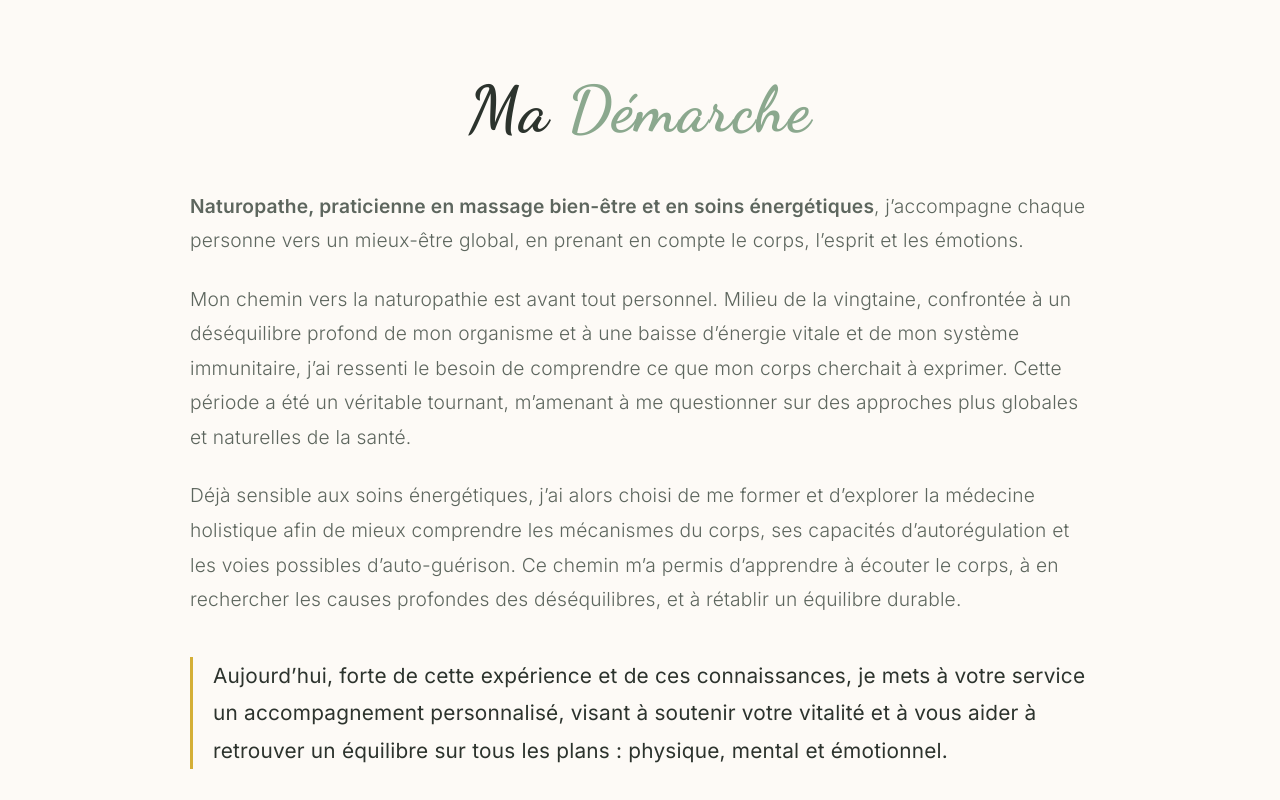
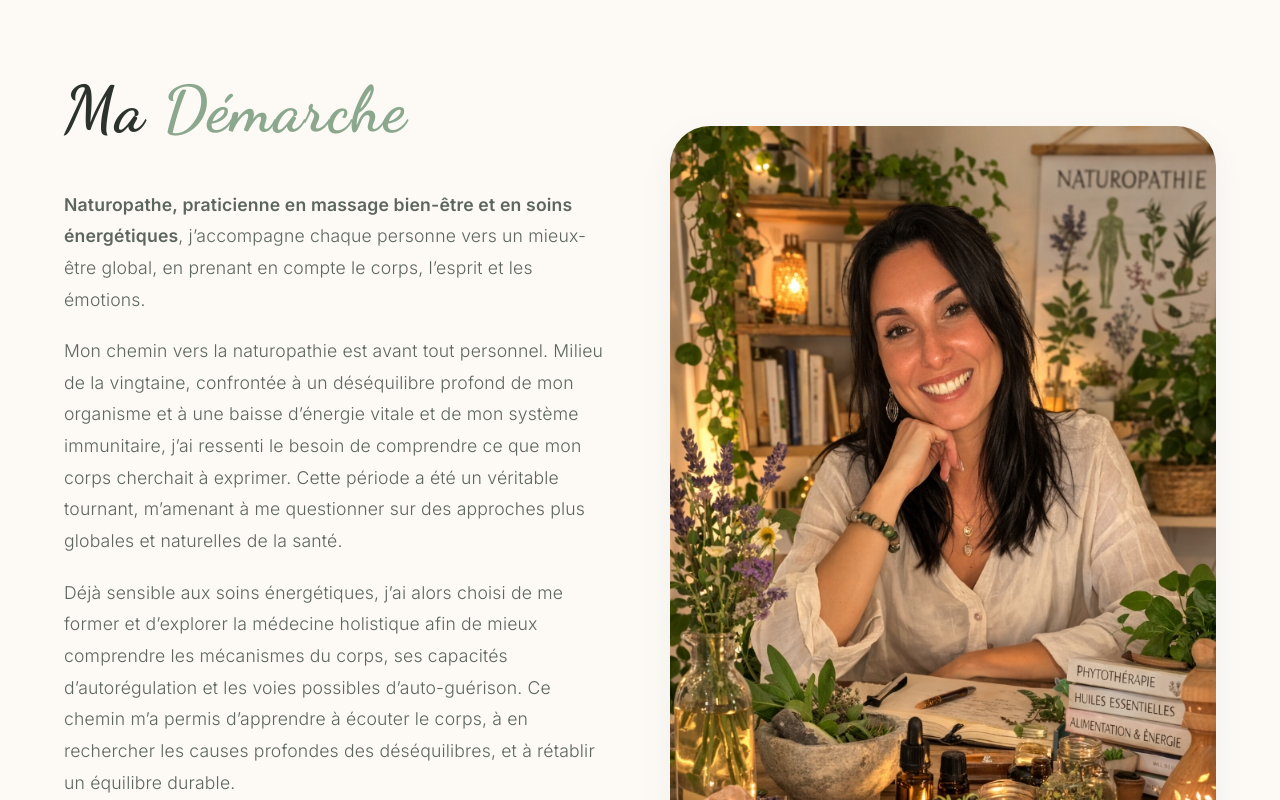
Before and after one commit to gainable-pro/inessence, a Next.js app: page / in a window 1280 px wide. Shown: the part 3860-4660 px from the top of the page. Built offline with nearby package versions, Linux system fonts and the light colour scheme.

Commit message:
Add portrait image to home page

```diff
--- a/src/app/page.tsx
+++ b/src/app/page.tsx
@@ -190,10 +190,11 @@ export default function Home() {
       {/* NOUVELLE SECTION : PRÉSENTATION & DÉMARCHE */}
       <section style={{ padding: 'clamp(80px, 12vw, 160px) 0', backgroundColor: 'var(--sable-warm)' }}>
         <div className="container">
-          <div style={{ maxWidth: '900px', margin: '0 auto' }}>
-            <h2 className="font-serif" style={{ marginBottom: '40px', fontSize: 'clamp(2.5rem, 6vw, 4rem)', textAlign: 'center' }}>Ma <span className="text-sauge">Démarche</span></h2>
+          <div className="responsive-grid" style={{ display: 'grid', gridTemplateColumns: 'repeat(auto-fit, minmax(320px, 1fr))', gap: '60px', alignItems: 'center' }}>
+            <div>
+              <h2 className="font-serif" style={{ marginBottom: '40px', fontSize: 'clamp(2.5rem, 6vw, 4rem)' }}>Ma <span className="text-sauge">Démarche</span></h2>
 
-            <div style={{ fontSize: '1.2rem', color: 'var(--text-muted)', lineHeight: 1.8, fontWeight: 300, display: 'flex', flexDirection: 'column', gap: '24px' }}>
+              <div style={{ fontSize: '1.1rem', color: 'var(--text-muted)', lineHeight: 1.8, fontWeight: 300, display: 'flex', flexDirection: 'column', gap: '20px' }}>
                 <p>
                   <strong>Naturopathe, praticienne en massage bien-être et en soins énergétiques</strong>, j&rsquo;accompagne chaque personne vers un mieux-être global, en prenant en compte le corps, l&rsquo;esprit et les émotions.
                 </p>
@@ -203,9 +204,14 @@ export default function Home() {
                 <p>
                   Déjà sensible aux soins énergétiques, j&rsquo;ai alors choisi de me former et d&rsquo;explorer la médecine holistique afin de mieux comprendre les mécanismes du corps, ses capacités d&rsquo;autorégulation et les voies possibles d&rsquo;auto-guérison. Ce chemin m&rsquo;a permis d&rsquo;apprendre à écouter le corps, à en rechercher les causes profondes des déséquilibres, et à rétablir un équilibre durable.
                 </p>
-              <p style={{ fontSize: '1.3rem', color: 'var(--text-main)', fontWeight: 400, borderLeft: '3px solid var(--gold-warm)', paddingLeft: '20px', marginTop: '16px' }}>
+                <p style={{ fontSize: '1.15rem', color: 'var(--text-main)', fontWeight: 400, borderLeft: '3px solid var(--gold-warm)', paddingLeft: '20px', marginTop: '16px' }}>
                   Aujourd&rsquo;hui, forte de cette expérience et de ces connaissances, je mets à votre service un accompagnement personnalisé, visant à soutenir votre vitalité et à vous aider à retrouver un équilibre sur tous les plans : physique, mental et émotionnel.
                 </p>
+              </div>
+            </div>
+
+            <div style={{ borderRadius: '40px', overflow: 'hidden', boxShadow: 'var(--shadow-soft)' }}>
+              <img src="/images/portrait-ines.jpg" alt="Portrait Inessence Naturopathe" style={{ width: '100%', height: 'auto', display: 'block' }} />
             </div>
           </div>
         </div>
```
Also changed, not shown: public/images/portrait-ines.jpg (added). Lines whose indentation alone changed are shown as unchanged.
